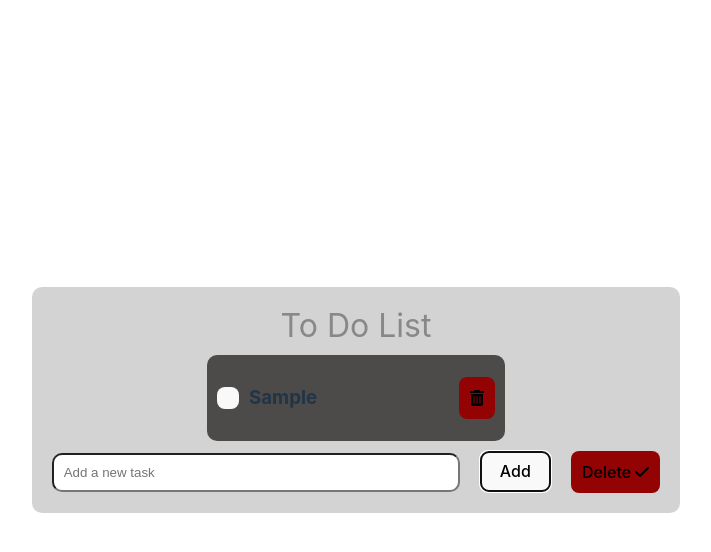
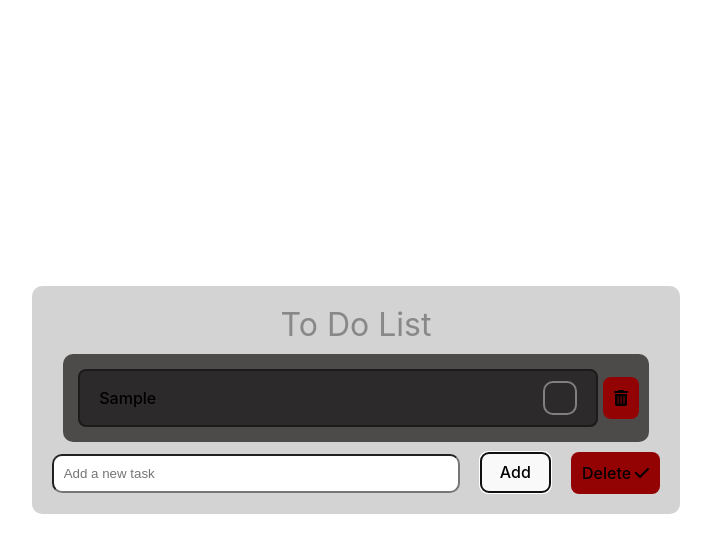
Before and after one commit to BobShoe212/todo-list, a React (Vite) app: page / in a window 1280 px wide. Both pictures are taken after typing "Sample" into the empty fields and a click on the button "Add". Shown: the top 552 px of the page, without its empty margins (284-995 px from the left). Built offline with nearby package versions, Linux system fonts and the light colour scheme.

Commit message:
styling changes

```diff
--- a/src/App.css
+++ b/src/App.css
@@ -17,6 +17,7 @@
   padding: 10px;
   border-radius: 10px;
   background-color: rgb(77, 74, 74);
+  width: 90%;
 }
 
 .title {
@@ -29,26 +30,29 @@
   display: flex;
   flex-direction: row;
   align-items: center;
-  justify-content: left;
 }
 
-.todocard-info {
-  min-width: 200px;
+.todo {
+  display: flex;
+  flex-direction: row;
+  align-items: center;
+  justify-content: space-between;
   width: 100%;
-  padding-left: 10px;
-  padding-right: 10px;
-  text-align: left;
+  border: 2px solid;
+  border-color: rgb(27, 27, 27);
+  margin: 5px;
+  border-radius: 15x;
+  background-color: rgb(44, 42, 42);
 }
 
-button.checked {
-  padding-left: 3px;
-  padding-right: 3px;
-  padding-top: 0.5px;
-  padding-bottom: 0.5px;
-}
-
-button.unchecked {
-  padding: 10px;
+.checkbox {
+  display: flex;
+  align-items: center;
+  justify-content: center;
+  border: 2px solid grey;
+  border-radius: 10px;
+  width: 30px;
+  height: 30px;
 }
 
 button.deleteTodo {
--- a/src/components/TodoCard.tsx
+++ b/src/components/TodoCard.tsx
@@ -14,27 +14,27 @@ export default function TodoCard(props: {
   return (
     <div className="todocard">
       <button
+        className="todo"
+        id={props.todo.task}
         onClick={() => {
           props.checkTodo(props.todo.task);
         }}
-        className={props.todo.isChecked ? "checked" : "unchecked"}
       >
+        {props.todo.isChecked ? (
+          <del>{props.todo.task}</del>
+        ) : (
+          <>{props.todo.task}</>
+        )}
+        <div className="checkbox">
           {props.todo.isChecked && <FontAwesomeIcon icon="check" />}
+        </div>
       </button>
-      <div className="todocard-info">
-        <h3>{props.todo.task}</h3>
-      </div>
-      <div className="todocard-buttons">
       <button
         className="deleteTodo"
-          onClick={() => {
-            props.deleteTodo(props.todo.task);
-          }}
+        onClick={() => props.deleteTodo(props.todo.task)}
       >
-          {" "}
         <FontAwesomeIcon icon="trash-can" />
       </button>
     </div>
-    </div>
   );
 }
```
Lines whose indentation alone changed are shown as unchanged.
